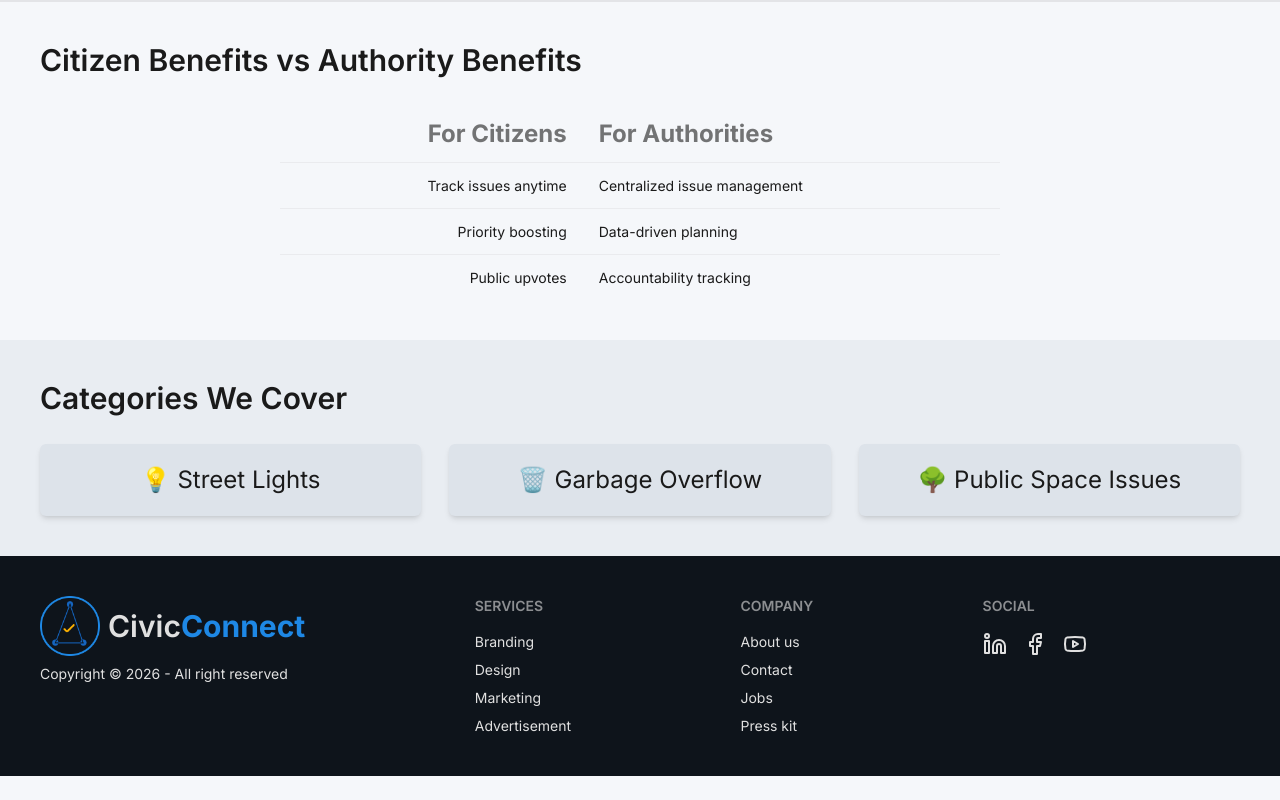
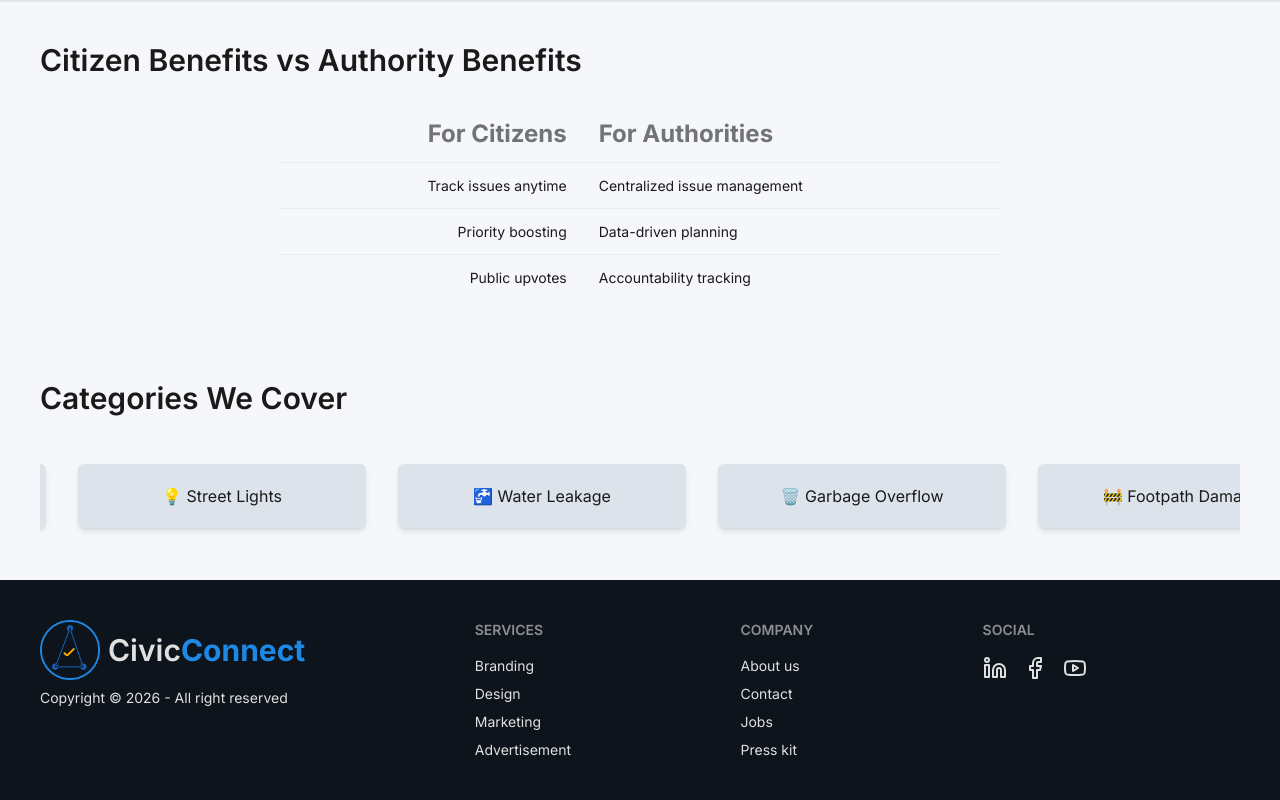
Before and after one commit to zubdotexe/civic-connect-client, a React (Vite) app: page / in a window 1280 px wide. Shown: the part 1613-2413 px from the top of the page. Before the commit the page ends 2389 px from the top, so only its background shows below. Built offline with nearby package versions, Linux system fonts and the light colour scheme; no server answers; grey boxes are pictures that could not be loaded.

Commit message:
implemented marquee in CoveredCategories component

```diff
--- a/src/pages/Home/CoveredCategories/CoveredCategories.jsx
+++ b/src/pages/Home/CoveredCategories/CoveredCategories.jsx
@@ -1,10 +1,10 @@
-import React from "react";
+import Marquee from "react-fast-marquee";
 
 export default function CoveredCategories() {
     return (
-        <div className="max-w-375 mx-auto p-10 bg-base-200">
+        <div className="max-w-375 mx-auto p-10 bg-base-100">
             <h2 className="text-3xl font-semibold">Categories We Cover</h2>
-            <div className="grid grid-cols-1 lg:grid-cols-3 gap-7 mt-7">
+            {/* <div className="grid grid-cols-1 lg:grid-cols-3 gap-7 mt-7">
                 <div className="bg-base-300 hover:bg-base-300/60 rounded-md p-5 text-center shadow-md">
                     <span className="text-rotate text-2xl">
                         <span className="justify-items-center">
@@ -41,6 +41,29 @@ export default function CoveredCategories() {
                         </span>
                     </span>
                 </div>
+            </div> */}
+
+            <div className="mt-9">
+                <Marquee className="py-3">
+                    <div className="mx-4 bg-base-300 rounded-md p-5 w-72 text-center shadow-md">
+                        <span>🛣️ Road & Potholes</span>
+                    </div>
+                    <div className="mx-4 bg-base-300 rounded-md p-5 w-72 text-center shadow-md">
+                        <span>💡 Street Lights</span>
+                    </div>
+                    <div className="mx-4 bg-base-300 rounded-md p-5 w-72 text-center shadow-md">
+                        <span>🚰 Water Leakage</span>
+                    </div>
+                    <div className="mx-4 bg-base-300 rounded-md p-5 w-72 text-center shadow-md">
+                        <span>🗑️ Garbage Overflow</span>
+                    </div>
+                    <div className="mx-4 bg-base-300 rounded-md p-5 w-72 text-center shadow-md">
+                        <span>🚧 Footpath Damage</span>
+                    </div>
+                    <div className="mx-4 bg-base-300 rounded-md p-5 w-72 text-center shadow-md">
+                        <span>🌳 Public Space Issues</span>
+                    </div>
+                </Marquee>
             </div>
         </div>
     );
```
